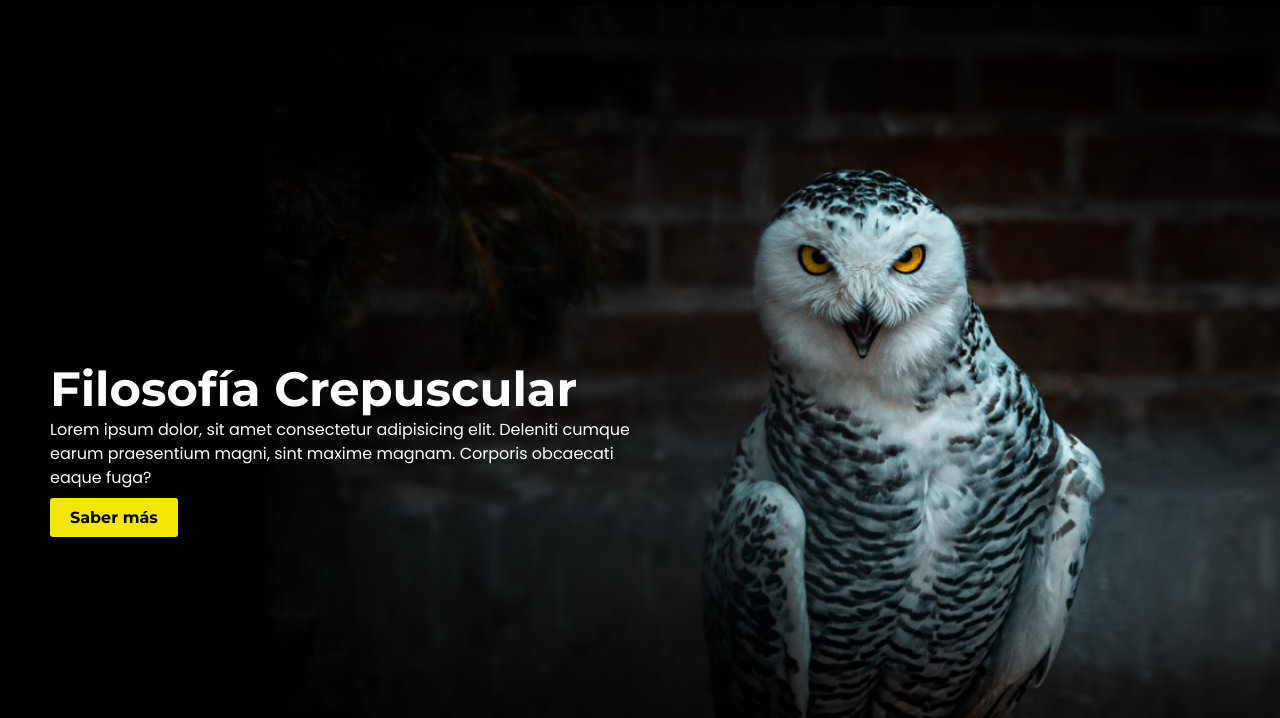
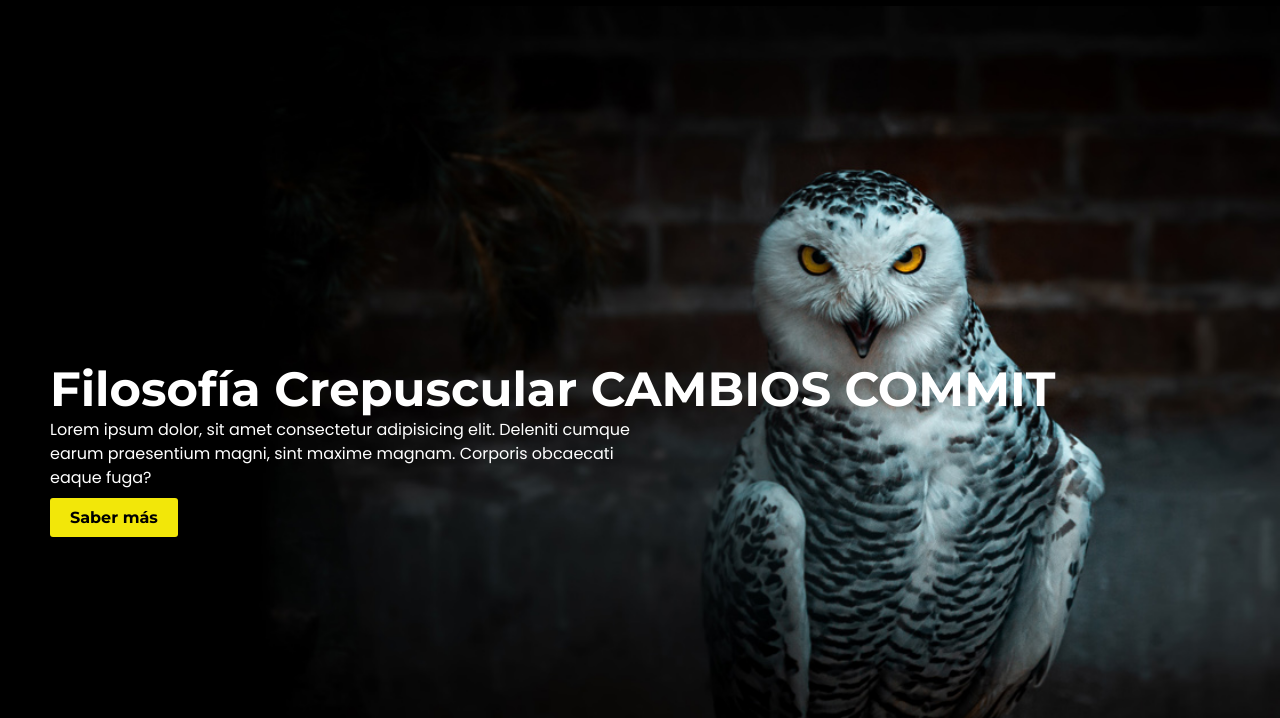
Before and after one commit to gaby-loz/desarrolloweb, a website: page index.html in a window 1280 px wide. Shown: the part 87-805 px from the top of the page. Drawn offline with nearby package versions, Linux system fonts and the light colour scheme.

Commit message:
cambios en titulo h1 index

```diff
--- a/index.html
+++ b/index.html
@@ -63,7 +63,7 @@
  <section class="heroInicio">
     <div>
         <h1>
-            Filosofía Crepuscular
+            Filosofía Crepuscular CAMBIOS COMMIT
         </h1>
         <p>Lorem ipsum dolor, sit amet consectetur adipisicing elit. Deleniti cumque earum praesentium magni, sint maxime magnam. Corporis obcaecati eaque fuga?</p>
         <a href="#" class="boton">Saber más</a>
```
